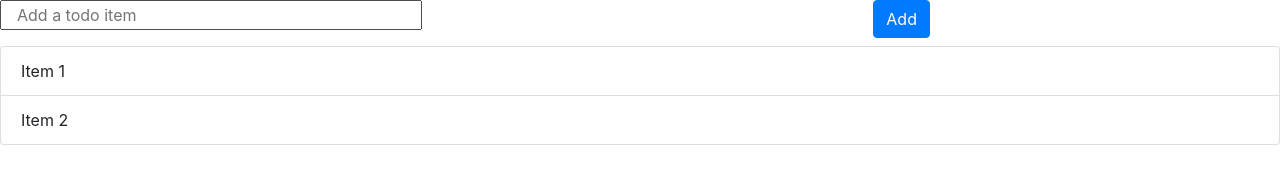
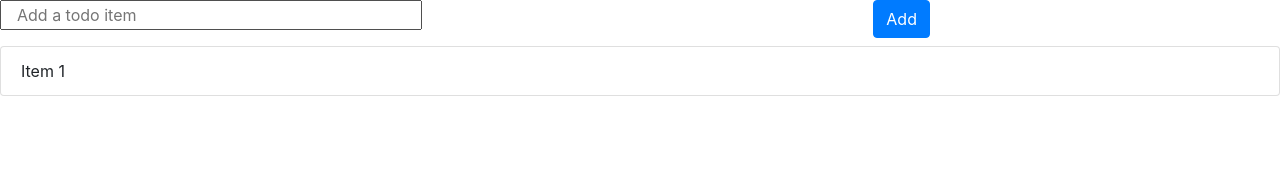
Before and after one commit to MilesUpHQ/todo-atworks, a React (Create React App) app: page / in a window 1280 px wide. Shown: the top 195 px of the page. Built offline with nearby package versions, Linux system fonts and the light colour scheme.

Commit message:
added todo item component

```diff
--- /dev/null
+++ b/src/todo_item.js
@@ -0,0 +1,9 @@
+import React from 'react';
+
+const TodoItem = function () {
+  return (
+    <li className="list-group-item">Item 1</li>
+  );
+}
+
+export default TodoItem;
--- a/src/todo_list.js
+++ b/src/todo_list.js
@@ -1,10 +1,10 @@
 import React from 'react';
+import TodoItem from './todo_item';
 
 const TodoList = function () {
   return (
     <ul className="list-group">
-      <li className="list-group-item">Item 1</li>
-      <li className="list-group-item">Item 2  </li>
+      <TodoItem />
     </ul>
   )
 }
```
